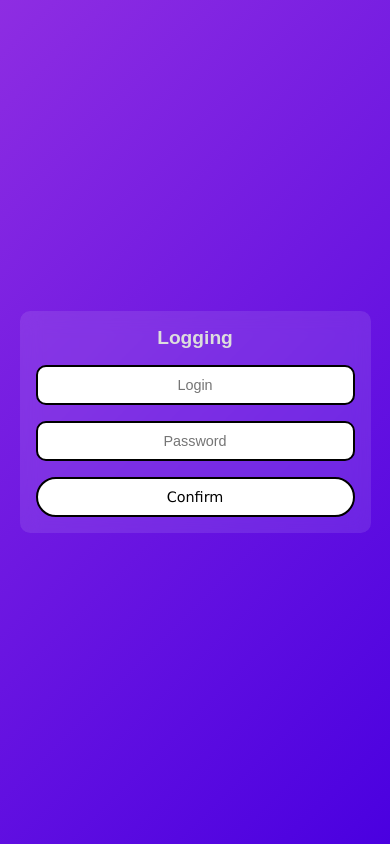
After one commit to marcino10/casino_online, a PHP site: page /login.php in a window 390 px wide. The commit adds this page. Run offline with PHP 8.4, Linux system fonts and the light colour scheme; style sheets or scripts are compiled from the project's sources.

Commit message:
add logging page, responsive navbar, responsive footer

```diff
--- a/src/components/nav.php
+++ b/src/components/nav.php
@@ -13,7 +13,7 @@
     </div>
         <img src="../img/logo.png" alt="" class='logo'>
         <div class='right_section'>
-            <a href="" class='Logout'>Logout</a>
+            <a href="./login.php" class='Logout'>Logout</a>
         </div>
     <a href="" class='Sign-In'>Sign In</a>
 
--- /dev/null
+++ b/src/login.php
@@ -0,0 +1,18 @@
+<!DOCTYPE html>
+<html lang="en">
+<head>
+    <meta charset="UTF-8">
+    <meta name="viewport" content="width=device-width, initial-scale=1.0">
+    <link rel="stylesheet" href="css/login.css">
+    <title>Document</title>
+</head>
+<body>
+
+    <div class='login_box'>
+        <h3>Logging</h3>
+        <input class='login' type="text" placeholder="Login">
+        <input class='password' type="password" placeholder="Password">
+        <button class='submit_button'>Confirm</button>
+    </div>
+</body>
+</html>
--- /dev/null
+++ b/src/scss/login.scss
@@ -0,0 +1,78 @@
+@use 'variables/colors' as *;
+@use 'variables/mixin' as *;
+
+body {
+    display: flex;
+    justify-content: center;
+    align-items: center;
+    height: 100vh;
+    margin: 0;
+    background: linear-gradient(135deg, #8e2de2, #4a00e0);
+    font-family: Arial, Helvetica, sans-serif;
+  }
+
+.login_box{
+    display: flex;
+    justify-content: center;
+    align-items: center;
+    flex-direction: column;
+    width: 90%;
+    max-width: 450px;
+    padding: 2rem;
+    border-radius: 10px;
+    background: rgba(255, 255, 255, 0.1);
+    backdrop-filter: blur(10px);
+    gap: 1.5rem;
+    box-sizing: border-box;
+}
+.login, .password{
+    background-color: $inputs_color;
+    width: 100%;
+    max-width: 300px;
+    height: 2.5rem;
+    border-radius: 10px;
+    text-align: center;
+    border: 2px solid black;
+    font-size: 1rem;
+    padding: 0.5rem;
+    box-sizing: border-box;
+}
+
+.submit_button{
+    width: 100%;
+    max-width: 150px;
+    height: 2.5rem;
+    background-color: $inputs_color;
+    border-radius: 20px;
+    border: 2px solid black;
+    font-family:'Lucida Sans', 'Lucida Sans Regular', 'Lucida Grande', 'Lucida Sans Unicode', Geneva, Verdana, sans-serif;
+    font-size: 1rem;
+
+    &:hover {
+        background-color: #ff0000;
+        transition: 0.3s
+    }
+}
+h3{
+    color: $text-color;
+    font-size: 1.5rem;
+    margin: 0;
+    text-align: center;
+}
+
+@media (max-width:400px){
+    .login_box{
+        padding: 1rem;
+        gap: 1rem;
+    }
+    .login,
+    .password,
+    .submit_button{
+        max-width: 100%;
+        font-size: 0.9rem;
+    }
+
+    h3{
+        font-size: 1.2rem;
+    }
+}
--- a/src/scss/variables/colors.scss
+++ b/src/scss/variables/colors.scss
@@ -4,3 +4,4 @@ $text-color: #ddd;
 $background-color_footer:#49555a;
 $background_color: #2E073F;
 $shadow_color: #FFDD33;
+$inputs_color:#ffffff
```
Also changed, not shown: src/scss/components/footer.scss (+19 -7 lines), src/scss/components/nav.scss (+51 -13 lines), src/scss/index.scss (+6 -4 lines), src/components/footer.php (line endings or trailing spaces).
